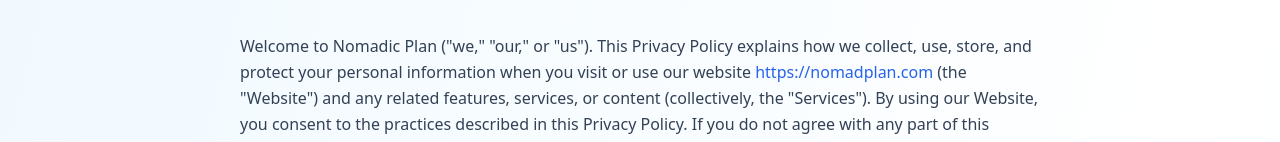
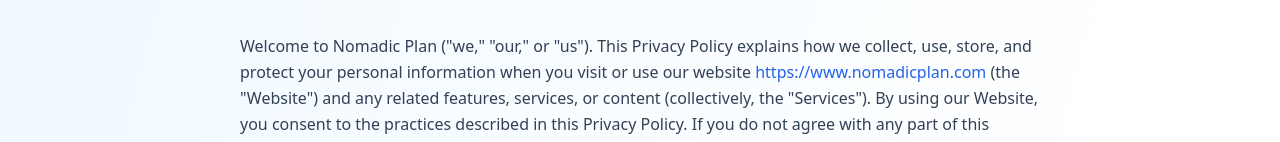
Before and after one commit to shivam13669/NomadicPlan, a React (Vite) app: page /privacy-policy in a window 1280 px wide. Shown: the part 235-377 px from the top of the page. Built offline with nearby package versions, Linux system fonts and the light colour scheme; no server answers; the HTML template or start-up script is replaced by a standard one.

Commit message:
Update main intro URL in PrivacyPolicy to include www
cgen-18aacf86ad764c989c694eeb5f3c4a8b

```diff
--- a/src/pages/CookiePolicy.tsx
+++ b/src/pages/CookiePolicy.tsx
@@ -19,7 +19,7 @@ export default function CookiePolicyPage() {
           <article className="prose prose-slate max-w-none space-y-6">
             <section className="space-y-4">
               <p className="text-slate-700 leading-relaxed">
-                Welcome to Nomadic Plan ("we," "our," or "us"). This Cookie Policy explains how we use cookies and similar tracking technologies on our website <a href="https://nomadplan.com" target="_blank" rel="noopener noreferrer" className="text-blue-600 hover:text-blue-800 hover:underline transition-colors">https://nomadplan.com</a> (the "Website") and related online services (collectively, the "Services").
+                Welcome to Nomadic Plan ("we," "our," or "us"). This Cookie Policy explains how we use cookies and similar tracking technologies on our website <a href="https://www.nomadicplan.com" target="_blank" rel="noopener noreferrer" className="text-blue-600 hover:text-blue-800 hover:underline transition-colors">https://www.nomadicplan.com</a> (the "Website") and related online services (collectively, the "Services").
               </p>
               <p className="text-slate-700 leading-relaxed">
                 By accessing or using our Website, you agree to the use of cookies in accordance with this Policy. If you do not agree, you may adjust your browser settings to disable cookies; however, some features of the Website may not function properly without them.
--- a/src/pages/PrivacyPolicy.tsx
+++ b/src/pages/PrivacyPolicy.tsx
@@ -19,7 +19,7 @@ export default function PrivacyPolicyPage() {
           <article className="prose prose-slate max-w-none space-y-6">
             <section className="space-y-4">
               <p className="text-slate-700 leading-relaxed">
-                Welcome to Nomadic Plan ("we," "our," or "us"). This Privacy Policy explains how we collect, use, store, and protect your personal information when you visit or use our website <a href="https://nomadplan.com" target="_blank" rel="noopener noreferrer" className="text-blue-600 hover:text-blue-800 hover:underline transition-colors">https://nomadplan.com</a> (the "Website") and any related features, services, or content (collectively, the "Services"). By using our Website, you consent to the practices described in this Privacy Policy. If you do not agree with any part of this Policy, please discontinue using our Services.
+                Welcome to Nomadic Plan ("we," "our," or "us"). This Privacy Policy explains how we collect, use, store, and protect your personal information when you visit or use our website <a href="https://www.nomadicplan.com" target="_blank" rel="noopener noreferrer" className="text-blue-600 hover:text-blue-800 hover:underline transition-colors">https://www.nomadicplan.com</a> (the "Website") and any related features, services, or content (collectively, the "Services"). By using our Website, you consent to the practices described in this Privacy Policy. If you do not agree with any part of this Policy, please discontinue using our Services.
               </p>
               <p className="text-slate-700 leading-relaxed">
                 Nomadic Plan, together with its trusted service partners, manages and safeguards personal information collected through this Website in accordance with this Privacy Policy and the Terms and Conditions.
--- a/src/pages/TermsAndCondition.tsx
+++ b/src/pages/TermsAndCondition.tsx
@@ -19,7 +19,7 @@ export default function TermsAndConditionPage() {
           <article className="prose prose-slate max-w-none space-y-6">
             <section className="space-y-4">
               <p className="text-slate-700 leading-relaxed">
-                Welcome to Nomadic Plan ("we," "our," or "us"). These Terms and Conditions ("Terms") govern your access to and use of our website <a href="https://nomadplan.com" target="_blank" rel="noopener noreferrer" className="text-blue-600 hover:text-blue-800 hover:underline transition-colors">https://nomadplan.com</a> (the "Website") and all related features, services, and content provided by Nomadic Plan (collectively, the "Services").
+                Welcome to Nomadic Plan ("we," "our," or "us"). These Terms and Conditions ("Terms") govern your access to and use of our website <a href="https://www.nomadicplan.com" target="_blank" rel="noopener noreferrer" className="text-blue-600 hover:text-blue-800 hover:underline transition-colors">https://www.nomadicplan.com</a> (the "Website") and all related features, services, and content provided by Nomadic Plan (collectively, the "Services").
               </p>
               <p className="text-slate-700 leading-relaxed">
                 By accessing or using our Website, you agree to comply with and be bound by these Terms. If you do not agree, please refrain from using our Website or Services.
```
